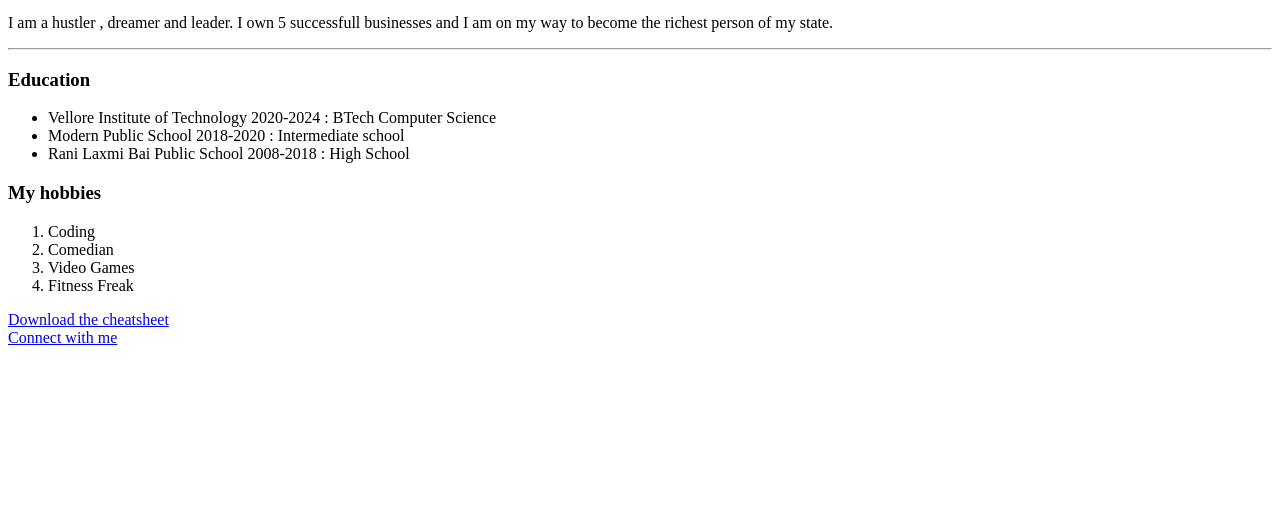
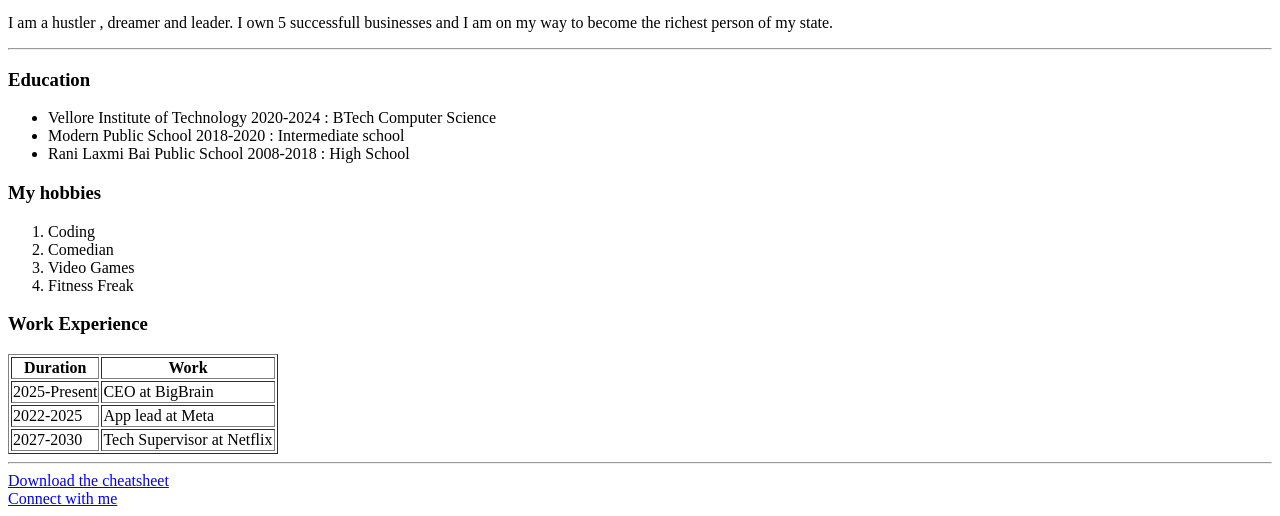
Before and after one commit to eddy1006/Portfolio-1990s-style, a plain HTML site: page index.html in a window 1280 px wide. Shown: the part 560-1076 px from the top of the page. Before the commit the page ends 915 px from the top, so only its background shows below. Drawn offline with Linux system fonts and the light colour scheme.

Commit message:
Tables in html

```diff
--- a/index.html
+++ b/index.html
@@ -25,6 +25,33 @@
     <li>Video Games</li>
     <li>Fitness Freak</li>
   </ol>
+  <h3>Work Experience</h3>
+  <table border="1">
+    <thead>
+      <tr>
+        <th>Duration</th>
+        <th>Work</th>
+      </tr>
+    </thead>
+    <tbody>
+      <tr>
+        <td>2025-Present</td>
+        <td>CEO at BigBrain</td>
+      </tr>
+      <tr>
+        <td>2022-2025</td>
+        <td>App lead at Meta</td>
+      </tr>
+      <tr>
+        <td>2027-2030</td>
+        <td>Tech Supervisor at Netflix</td>
+      </tr>
+    </tbody>
+    <tfoot>
+
+    </tfoot>
+  </table>
+  <hr>
   <a download href="https://web.stanford.edu/group/csp/cs21/htmlcheatsheet.pdf">Download the cheatsheet</a>
   <br>
   <a href="contact-me.html">Connect with me</a>
```
